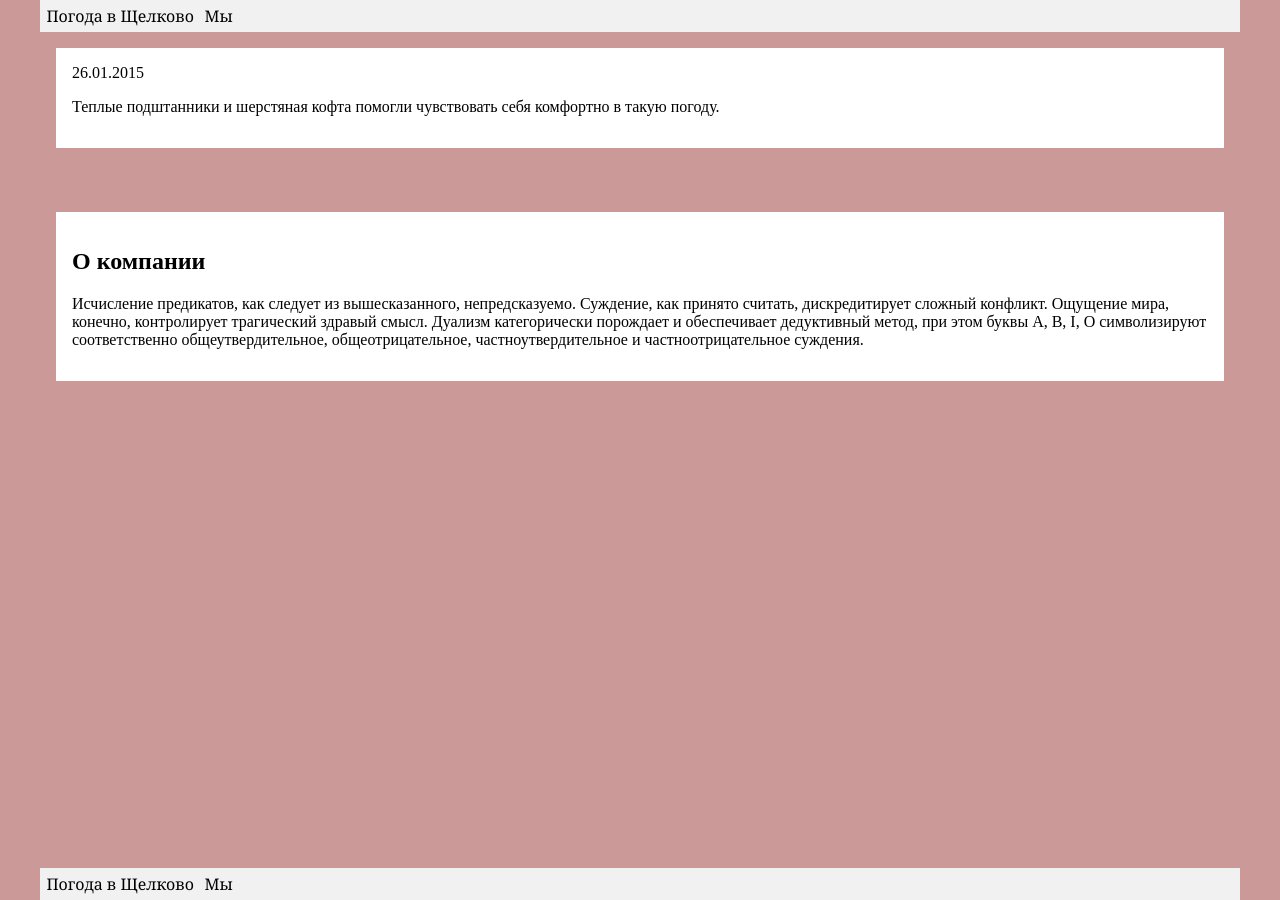
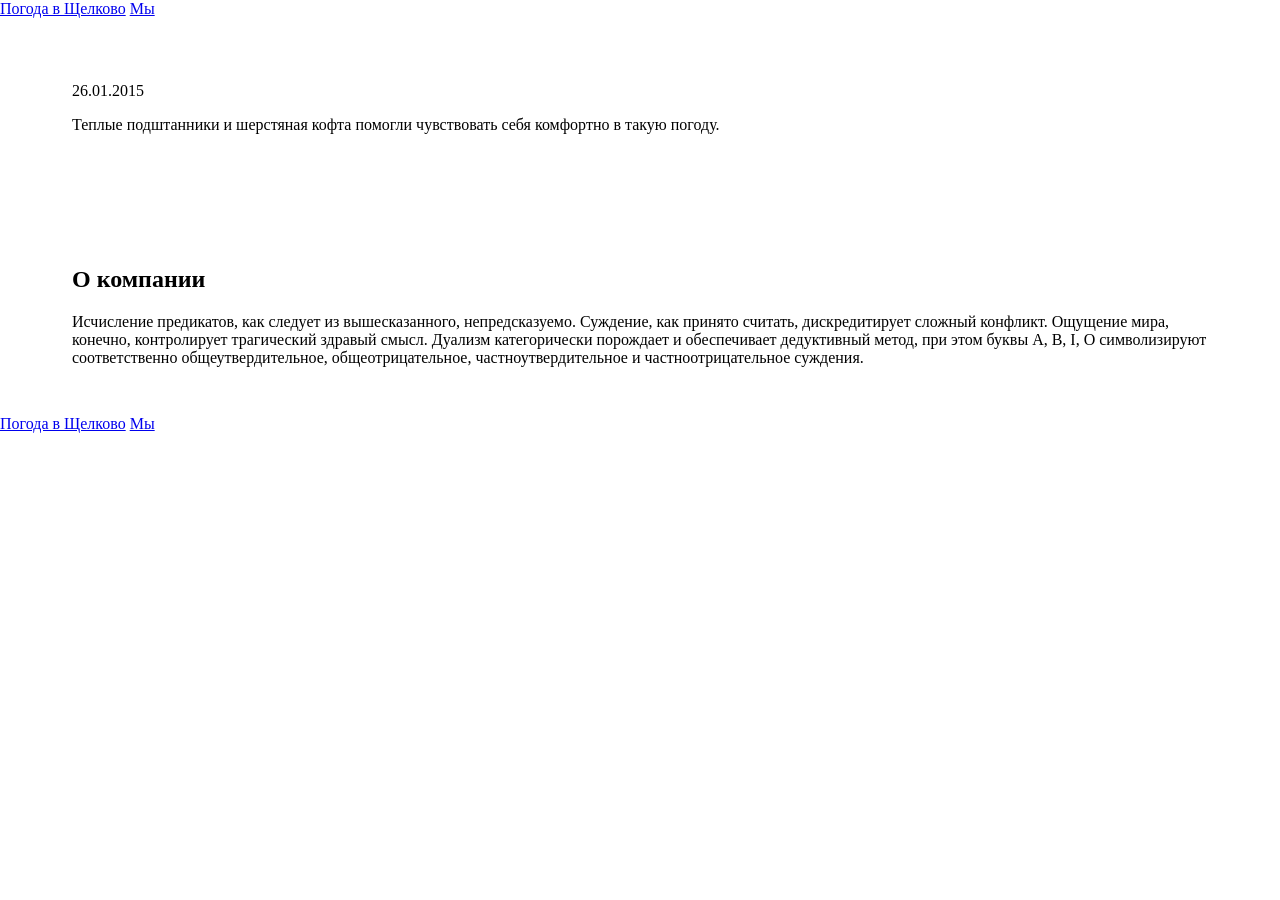
Before and after one commit to VVVas/vvvas.github.io, a Jekyll site: the page built from _posts/2015-01-26-weather.md, in a window 1280 px wide. Built offline with Jekyll 4.4.1, drawn with Linux system fonts in a browser that asks for light colours.

Commit message:
какой-то css

```diff
--- a/css/vvvas.css
+++ b/css/vvvas.css
@@ -1,35 +1,17 @@
 html { overflow: scroll; }
 body {
 	margin: 0;
-	background-color: #CC9999;
 }
 header, footer {
-	position: fixed;
-	z-index: 20;
-	width: 100%;
-	font-family: Georgia, serif;
+
 }
 header {
-	top: 0;
+
 }
 footer {
-	bottom: 0;
+
 }
 
-header div, footer div {
-	width: 100%;
-	max-width: 1200px;
-	margin: 0 auto;
-	background-color: #f1f1f1;
-}
-header div a:link, header div a:active, header div a:visited, header div a:hover,
-footer div a:link, footer div a:active, footer div a:visited, footer div a:hover {
-	color: #000;
-	text-decoration: none;
-	padding: .4em 0 .4em .4em ;
-	line-height: 2em;
-	white-space: nowrap;
-}
 section {
 	margin: 0 auto;
 	width: 100%;
```
